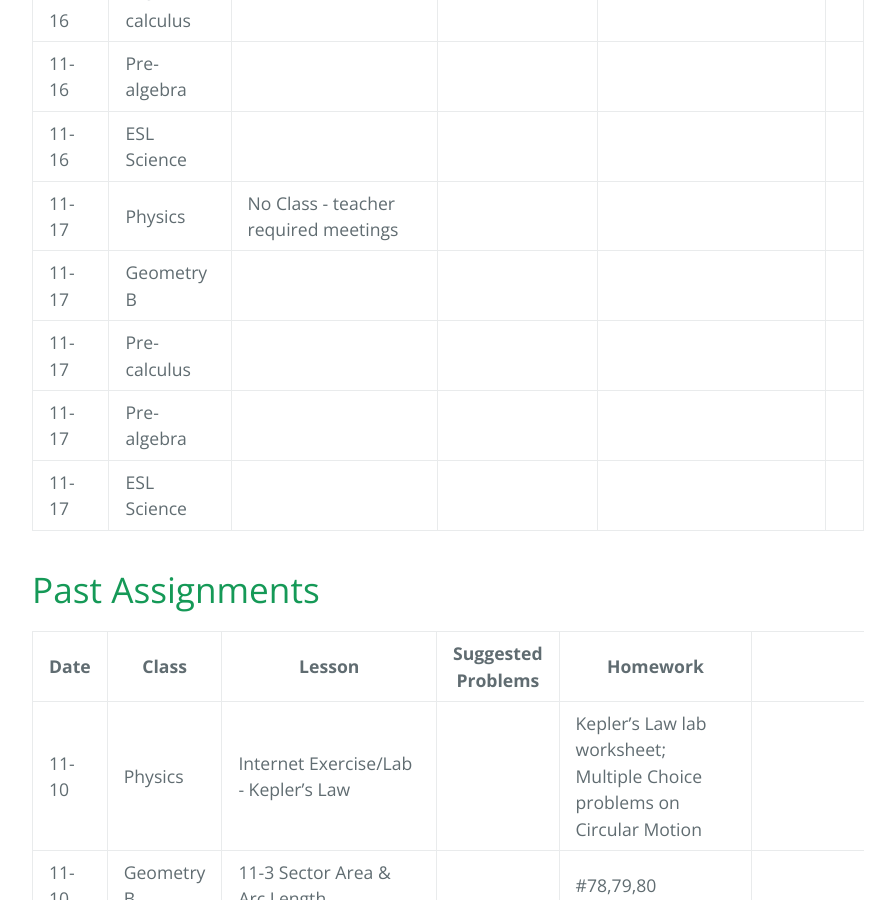
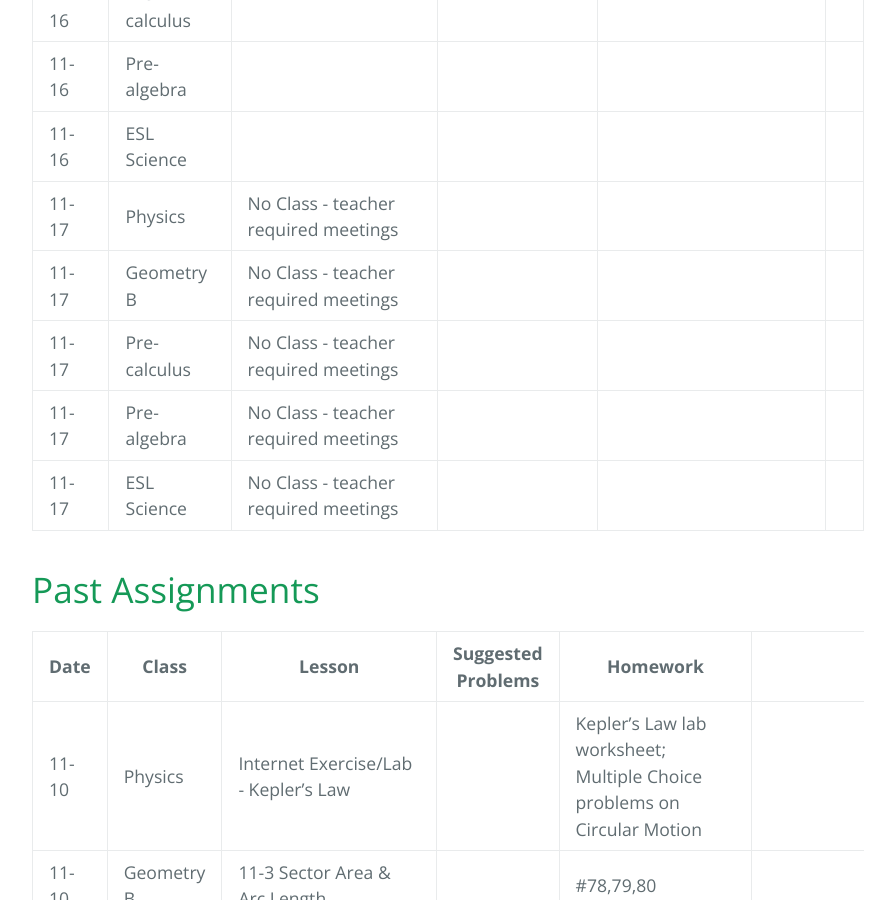
Before and after one commit to gpayoo/gpayoo, a Jekyll site: the page built from index.md, in a window 1280 px wide and 900 px high, scrolled down 1853 px. Shown: the whole window, without its empty margins (192-1087 px from the left). Built offline with Jekyll 4.4.1, drawn with Linux system fonts in a browser that asks for light colours; our own code applies the rules of GitHub Pages for plain Markdown files.

Commit message:
Update index.md

```diff
--- a/index.md
+++ b/index.md
@@ -31,10 +31,10 @@ layout: default
 | 11-16 | Pre-algebra | | |
 | 11-16 | ESL Science |  |  |
 | 11-17 | Physics | No Class - teacher required meetings | |
-| 11-17 | Geometry B | | | |
-| 11-17 | Pre-calculus |  | |
-| 11-17 | Pre-algebra | | |
-| 11-17 | ESL Science |  |  |
+| 11-17 | Geometry B |No Class - teacher required meetings | | |
+| 11-17 | Pre-calculus |No Class - teacher required meetings  | |
+| 11-17 | Pre-algebra | No Class - teacher required meetings| |
+| 11-17 | ESL Science | No Class - teacher required meetings |  |
 
 
 # [](#header-2) Past Assignments
```
